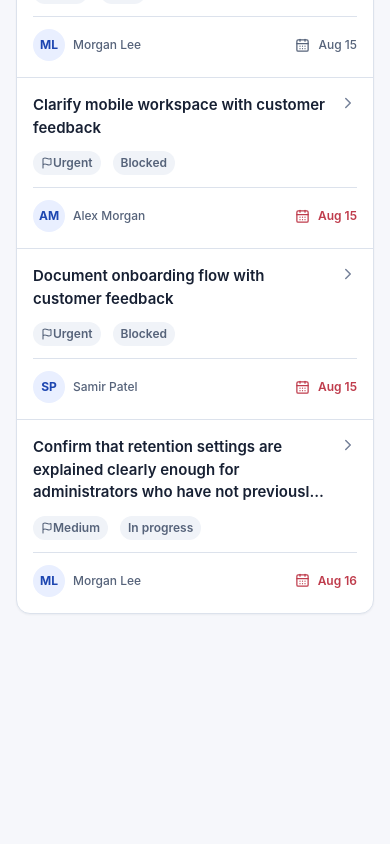
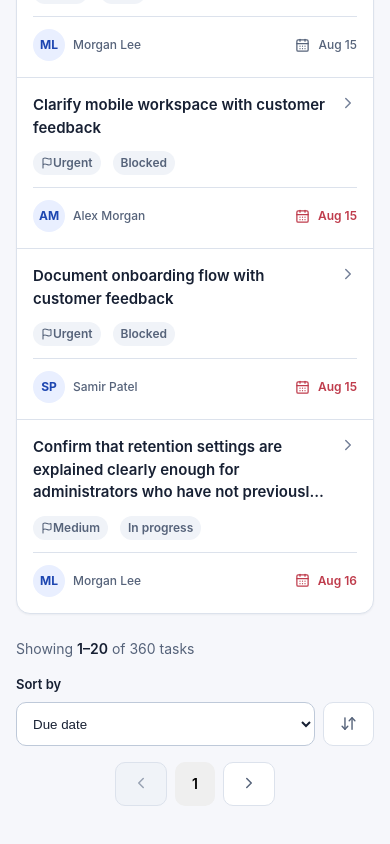
Before and after one commit to md-masuk-kabir-dalim/team-task-system-frontend, a React (Vite) app: page /tasks in a window 390 px wide. Shown: the part 3402-4246 px from the top of the page. Before the commit the page ends 4080 px from the top, so only its background shows below. Built offline with nearby package versions, Linux system fonts and the light colour scheme.

Commit message:
feat: add url-driven task views

```diff
--- a/src/components/ui/pagination.tsx
+++ b/src/components/ui/pagination.tsx
@@ -47,7 +47,10 @@ export function Pagination({ currentPage, onPageChange, totalPages }: Pagination
       </Button>
       <ol className="pagination__pages">
         {pageItems.map((item, index) => (
-          <li key={item === 'ellipsis' ? `ellipsis-${index}` : item}>
+          <li
+            className={item === 'ellipsis' ? 'pagination__item--ellipsis' : item === currentPage ? 'pagination__item--current' : undefined}
+            key={item === 'ellipsis' ? `ellipsis-${index}` : item}
+          >
             {item === 'ellipsis' ? (
               <span aria-hidden="true" className="pagination__ellipsis"><MoreHorizontal size={18} /></span>
             ) : (
--- /dev/null
+++ b/src/features/tasks/components/task-list-controls.tsx
@@ -0,0 +1,51 @@
+import { ArrowDownAZ, ArrowDownUp, ArrowUpAZ } from 'lucide-react'
+import { Button } from '../../../components/ui/button.tsx'
+import { Pagination } from '../../../components/ui/pagination.tsx'
+import { Select } from '../../../components/ui/select.tsx'
+import type { PaginationMetadata, TaskSort } from '../types/task-query-types.ts'
+
+const sortOptions = [
+  { label: 'Due date', value: 'dueDate' },
+  { label: 'Priority', value: 'priority' },
+  { label: 'Created date', value: 'createdAt' },
+  { label: 'Updated date', value: 'updatedAt' },
+  { label: 'Title', value: 'title' },
+] as const
+
+interface TaskListControlsProps {
+  onPageChange: (page: number) => void
+  onSortChange: (sort: TaskSort) => void
+  pagination: PaginationMetadata
+  sort: TaskSort
+}
+
+export function TaskListControls({ onPageChange, onSortChange, pagination, sort }: TaskListControlsProps) {
+  const toggleDirection = () => {
+    onSortChange({ ...sort, direction: sort.direction === 'asc' ? 'desc' : 'asc' })
+  }
+
+  const directionLabel = sort.direction === 'asc' ? 'Ascending' : 'Descending'
+  const DirectionIcon = sort.field === 'title'
+    ? sort.direction === 'asc' ? ArrowUpAZ : ArrowDownAZ
+    : ArrowDownUp
+
+  return (
+    <footer className="task-list-controls">
+      <p>
+        Showing <strong>{pagination.totalItems ? (pagination.page - 1) * pagination.pageSize + 1 : 0}–{Math.min(pagination.page * pagination.pageSize, pagination.totalItems)}</strong> of {pagination.totalItems} tasks
+      </p>
+      <div className="task-list-controls__actions">
+        <Select
+          label="Sort by"
+          onChange={(event) => onSortChange({ ...sort, field: event.target.value as TaskSort['field'] })}
+          options={sortOptions}
+          value={sort.field}
+        />
+        <Button aria-label={`Sort ${directionLabel.toLowerCase()}`} onClick={toggleDirection} size="icon" variant="outline">
+          <DirectionIcon aria-hidden="true" size={17} />
+        </Button>
+      </div>
+      <Pagination currentPage={pagination.page} onPageChange={onPageChange} totalPages={pagination.pageCount} />
+    </footer>
+  )
+}
--- /dev/null
+++ b/src/features/tasks/hooks/use-task-query-params.ts
@@ -0,0 +1,123 @@
+import { useCallback, useMemo } from 'react'
+import { useSearchParams } from 'react-router-dom'
+import { defaultTaskFilters, defaultTaskListQuery, defaultTaskSort } from '../api/task-service.ts'
+import {
+  isDueDateFilter,
+  isSortDirection,
+  isTaskSortField,
+  type TaskFilters,
+  type TaskListQuery,
+  type TaskSort,
+} from '../types/task-query-types.ts'
+import { isTaskPriority, isTaskStatus } from '../types/task-types.ts'
+
+function parsePage(value: string | null) {
+  const page = Number(value)
+
+  return Number.isInteger(page) && page > 0 ? page : defaultTaskListQuery.page
+}
+
+export function parseTaskListQuery(searchParams: URLSearchParams): TaskListQuery {
+  const status = searchParams.get('status')
+  const priority = searchParams.get('priority')
+  const dueDate = searchParams.get('due')
+  const assigneeId = searchParams.get('assignee')
+  const sortField = searchParams.get('sort')
+  const direction = searchParams.get('direction')
+
+  return {
+    filters: {
+      assigneeId: assigneeId && assigneeId !== 'all' ? assigneeId : defaultTaskFilters.assigneeId,
+      dueDate: dueDate && isDueDateFilter(dueDate) ? dueDate : defaultTaskFilters.dueDate,
+      priority: priority && isTaskPriority(priority) ? priority : defaultTaskFilters.priority,
+      status: status && isTaskStatus(status) ? status : defaultTaskFilters.status,
+    },
+    page: parsePage(searchParams.get('page')),
+    pageSize: defaultTaskListQuery.pageSize,
+    search: searchParams.get('search') ?? '',
+    sort: {
+      direction: direction && isSortDirection(direction) ? direction : defaultTaskSort.direction,
+      field: sortField && isTaskSortField(sortField) ? sortField : defaultTaskSort.field,
+    },
+  }
+}
+
+export function serializeTaskListQuery(query: TaskListQuery) {
+  const searchParams = new URLSearchParams()
+
+  if (query.search.trim()) {
+    searchParams.set('search', query.search.trim())
+  }
+
+  if (query.filters.status !== 'all') {
+    searchParams.set('status', query.filters.status)
+  }
+
+  if (query.filters.priority !== 'all') {
+    searchParams.set('priority', query.filters.priority)
+  }
+
+  if (query.filters.assigneeId !== 'all') {
+    searchParams.set('assignee', query.filters.assigneeId)
+  }
+
+  if (query.filters.dueDate !== 'all') {
+    searchParams.set('due', query.filters.dueDate)
+  }
+
+  if (query.sort.field !== defaultTaskSort.field) {
+    searchParams.set('sort', query.sort.field)
+  }
+
+  if (query.sort.direction !== defaultTaskSort.direction) {
+    searchParams.set('direction', query.sort.direction)
+  }
+
+  if (query.page !== defaultTaskListQuery.page) {
+    searchParams.set('page', String(query.page))
+  }
+
+  return searchParams
+}
+
+export function useTaskQueryParams() {
+  const [searchParams, setSearchParams] = useSearchParams()
+  const query = useMemo(() => parseTaskListQuery(searchParams), [searchParams])
+
+  const setQuery = useCallback((nextQuery: TaskListQuery, replace = false) => {
+    setSearchParams(serializeTaskListQuery(nextQuery), { replace })
+  }, [setSearchParams])
+
+  const setSearch = useCallback((search: string) => {
+    setQuery({ ...query, page: 1, search }, true)
+  }, [query, setQuery])
+
+  const setFilters = useCallback((filters: TaskFilters) => {
+    setQuery({ ...query, filters, page: 1 })
+  }, [query, setQuery])
+
+  const setSort = useCallback((sort: TaskSort) => {
+    setQuery({ ...query, page: 1, sort })
+  }, [query, setQuery])
+
+  const setPage = useCallback((page: number) => {
+    setQuery({ ...query, page })
+  }, [query, setQuery])
+
+  const clearView = useCallback(() => {
+    setQuery({
+      ...defaultTaskListQuery,
+      filters: { ...defaultTaskFilters },
+      sort: { ...defaultTaskSort },
+    })
+  }, [setQuery])
+
+  return {
+    clearView,
+    query,
+    setFilters,
+    setPage,
+    setSearch,
+    setSort,
+  }
+}
--- a/src/features/tasks/tasks-page.tsx
+++ b/src/features/tasks/tasks-page.tsx
@@ -1,27 +1,19 @@
 import { ListTodo } from 'lucide-react'
-import { useMemo, useState } from 'react'
 import { EmptyState } from '../../components/feedback/empty-state.tsx'
 import { ErrorState } from '../../components/feedback/error-state.tsx'
 import { PageIntro } from '../../components/layout/page-intro.tsx'
-import { defaultTaskFilters, defaultTaskListQuery } from './api/task-service.ts'
 import { TaskFilterBar } from './components/task-filter-bar.tsx'
 import { TaskFilterSummary } from './components/task-filter-summary.tsx'
 import { TaskList } from './components/task-list.tsx'
+import { TaskListControls } from './components/task-list-controls.tsx'
 import { TaskListSkeleton } from './components/task-list-skeleton.tsx'
 import { TaskSummary } from './components/task-summary.tsx'
 import { useTaskList } from './hooks/use-task-list.ts'
-import type { TaskFilters } from './types/task-query-types.ts'
+import { useTaskQueryParams } from './hooks/use-task-query-params.ts'
 
 export function TasksPage() {
-  const [filters, setFilters] = useState<TaskFilters>(() => ({ ...defaultTaskFilters }))
-  const [search, setSearch] = useState('')
-  const taskQuery = useMemo(() => ({ ...defaultTaskListQuery, filters, search }), [filters, search])
-  const { error, isLoading, result, retry } = useTaskList(taskQuery)
-
-  const clearFilters = () => {
-    setFilters({ ...defaultTaskFilters })
-    setSearch('')
-  }
+  const { clearView, query, setFilters, setPage, setSearch, setSort } = useTaskQueryParams()
+  const { error, isLoading, result, retry } = useTaskList(query)
 
   return (
     <section className="page">
@@ -46,16 +38,24 @@ export function TasksPage() {
           <TaskSummary summary={result.summary} />
           <TaskFilterBar
             currentMemberId={result.currentMemberId}
-            filters={filters}
+            filters={query.filters}
             members={result.members}
-            onClear={clearFilters}
+            onClear={clearView}
             onFiltersChange={setFilters}
             onSearchChange={setSearch}
-            search={search}
+            search={query.search}
           />
-          <TaskFilterSummary filters={filters} members={result.members} search={search} />
+          <TaskFilterSummary filters={query.filters} members={result.members} search={query.search} />
           {result.items.length ? (
-            <TaskList members={result.members} tasks={result.items} />
+            <>
+              <TaskList members={result.members} tasks={result.items} />
+              <TaskListControls
+                onPageChange={setPage}
+                onSortChange={setSort}
+                pagination={result.pagination}
+                sort={query.sort}
+              />
+            </>
           ) : (
             <EmptyState
               description="Try changing your filters or search to see work in this workspace."
--- a/src/features/tasks/types/task-query-types.ts
+++ b/src/features/tasks/types/task-query-types.ts
@@ -1,6 +1,10 @@
 import type { TaskPriority, TaskStatus } from './task-types.ts'
 
 export type DueDateFilter = 'all' | 'no-date' | 'overdue' | 'today' | 'upcoming'
+
+export function isDueDateFilter(value: string): value is DueDateFilter {
+  return ['all', 'no-date', 'overdue', 'today', 'upcoming'].includes(value)
+}
 
 export type AssigneeFilter = 'all' | 'unassigned' | string
 
@@ -15,7 +19,15 @@ export const taskSortFields = ['dueDate', 'priority', 'createdAt', 'updatedAt',
 
 export type TaskSortField = (typeof taskSortFields)[number]
 
+export function isTaskSortField(value: string): value is TaskSortField {
+  return taskSortFields.includes(value as TaskSortField)
+}
+
 export type SortDirection = 'asc' | 'desc'
+
+export function isSortDirection(value: string): value is SortDirection {
+  return value === 'asc' || value === 'desc'
+}
 
 export interface TaskSort {
   direction: SortDirection
--- a/src/features/tasks/types/task-types.ts
+++ b/src/features/tasks/types/task-types.ts
@@ -2,9 +2,17 @@ export const taskStatuses = ['todo', 'in-progress', 'blocked', 'done'] as const
 
 export type TaskStatus = (typeof taskStatuses)[number]
 
+export function isTaskStatus(value: string): value is TaskStatus {
+  return taskStatuses.includes(value as TaskStatus)
+}
+
 export const taskPriorities = ['low', 'medium', 'high', 'urgent'] as const
 
 export type TaskPriority = (typeof taskPriorities)[number]
+
+export function isTaskPriority(value: string): value is TaskPriority {
+  return taskPriorities.includes(value as TaskPriority)
+}
 
 export interface TeamMember {
   email: string
--- a/src/styles/app.css
+++ b/src/styles/app.css
@@ -682,6 +682,52 @@
   height: 1rem;
 }
 
+.task-list-controls {
+  display: flex;
+  flex-wrap: wrap;
+  align-items: end;
+  justify-content: space-between;
+  gap: var(--space-4);
+  color: var(--color-text-muted);
+  font-size: var(--font-size-body-sm);
+}
+
+.task-list-controls strong {
+  color: var(--color-text);
+  font-weight: var(--font-weight-semibold);
+}
+
+.task-list-controls__actions {
+  display: flex;
+  align-items: end;
+  gap: var(--space-2);
+}
+
+.task-list-controls__actions .field {
+  min-width: 10rem;
+}
+
+.pagination,
+.pagination__pages {
+  display: flex;
+  align-items: center;
+  gap: var(--space-2);
+}
+
+.pagination__pages {
+  list-style: none;
+  margin: 0;
+  padding: 0;
+}
+
+.pagination__ellipsis {
+  display: grid;
+  width: 2.75rem;
+  height: 2.75rem;
+  place-items: center;
+  color: var(--color-text-subtle);
+}
+
 .foundation-grid {
   display: grid;
   grid-template-columns: minmax(0, 1.4fr) repeat(2, minmax(0, 1fr));
@@ -872,6 +918,18 @@
 .button--color-danger:hover:not(:disabled) {
   background: var(--color-danger);
   box-shadow: var(--shadow-sm);
+}
+
+.button--outline {
+  border-color: var(--color-border);
+  background: var(--color-surface);
+  color: var(--color-text-muted);
+}
+
+.button--outline:hover:not(:disabled) {
+  border-color: var(--color-border-strong);
+  background: var(--color-surface-hover);
+  color: var(--color-text);
 }
 
 .button:disabled {
@@ -1403,6 +1461,26 @@
     display: none;
   }
 
+  .task-list-controls {
+    align-items: stretch;
+  }
+
+  .task-list-controls > p {
+    width: 100%;
+  }
+
+  .task-list-controls__actions {
+    flex: 1 1 auto;
+  }
+
+  .task-list-controls__actions .field {
+    flex: 1 1 auto;
+  }
+
+  .task-list-controls .pagination {
+    margin-inline: auto;
+  }
+
   .foundation-grid {
     grid-template-columns: minmax(0, 1fr);
   }
@@ -1439,4 +1517,8 @@
   .feedback-state {
     padding: var(--space-5);
   }
+
+  .pagination__pages li:not(.pagination__item--current) {
+    display: none;
+  }
 }
```
